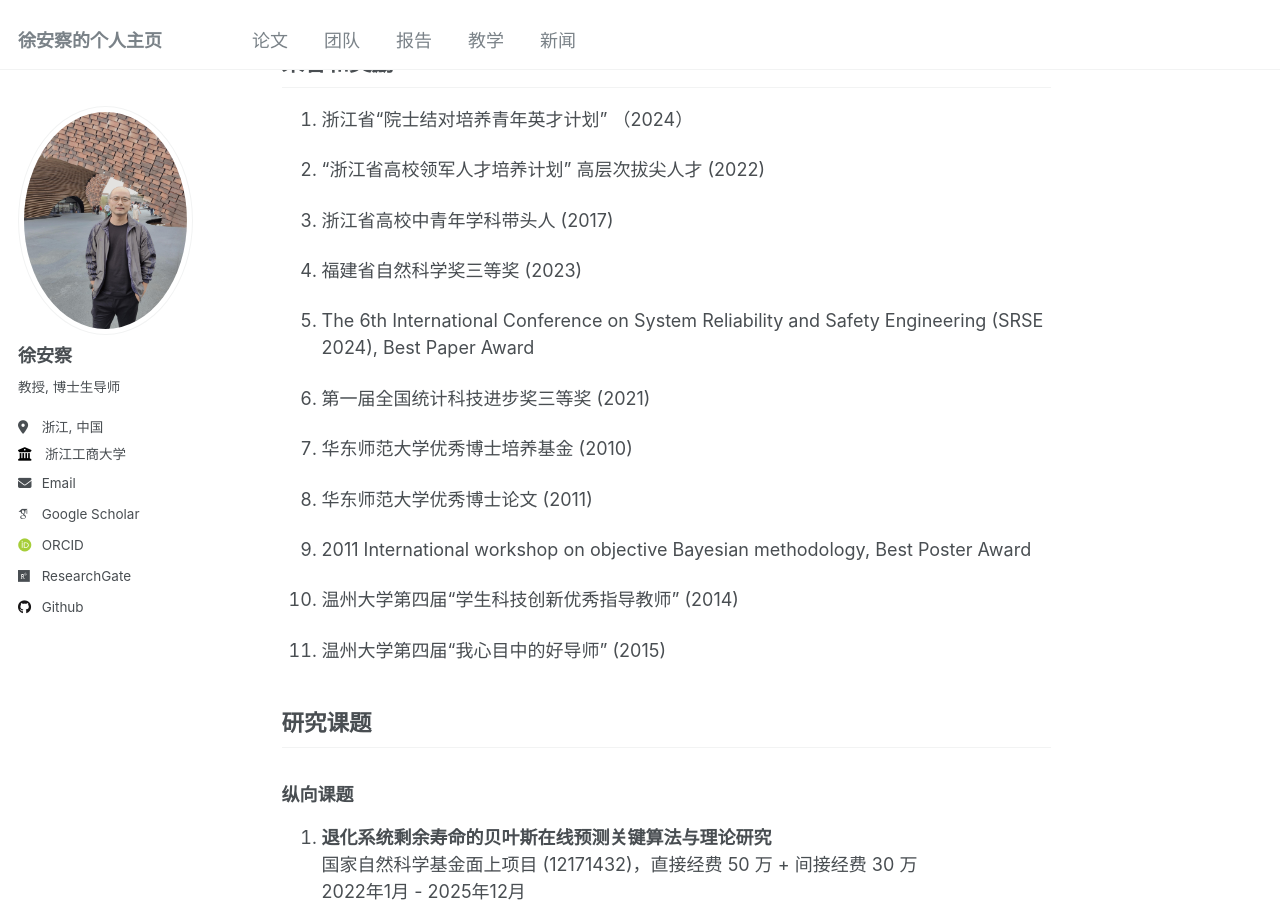
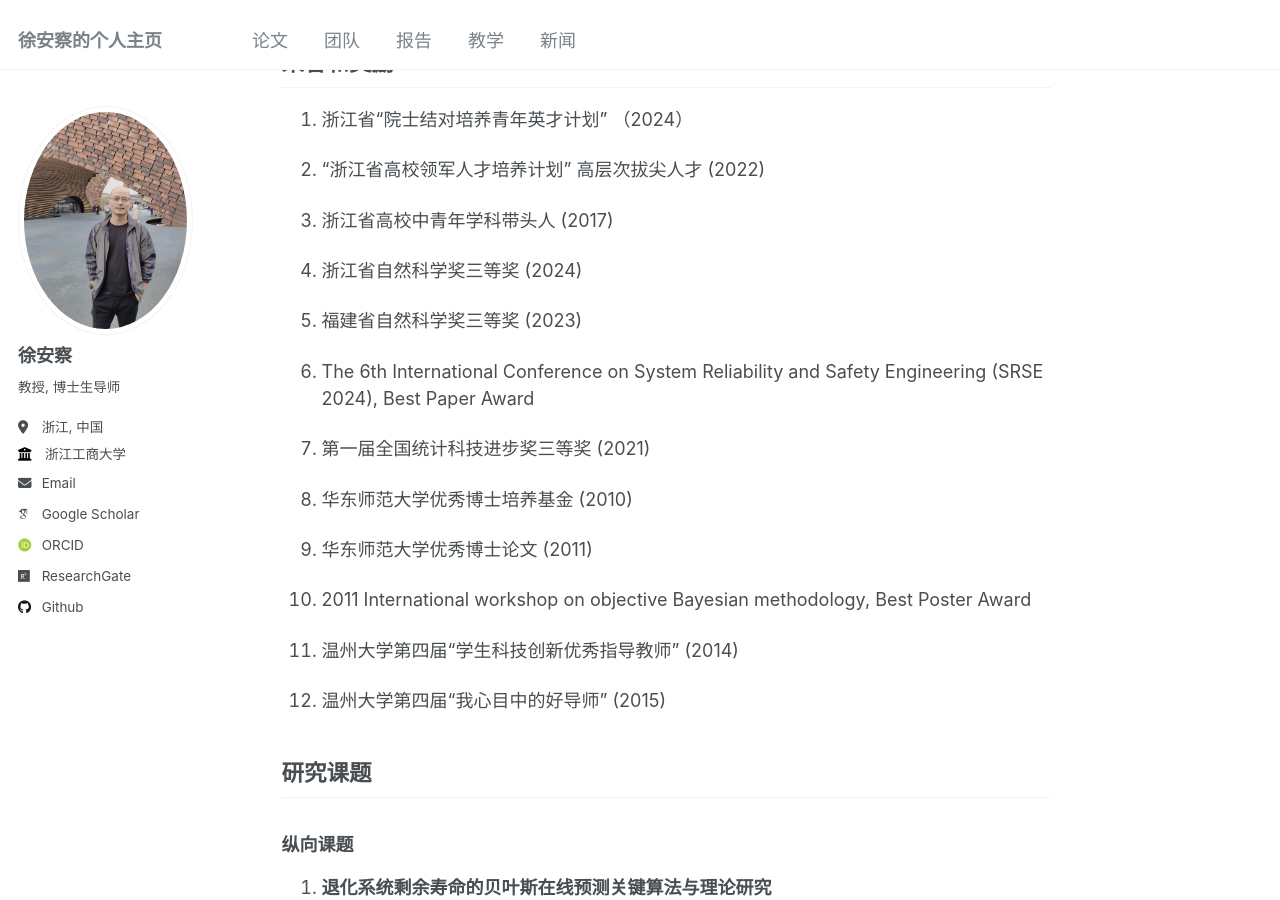
Before and after one commit to XU-ANCHA/XU-ANCHA.github.io, a Jekyll site: the page built from _pages/about.md, in a window 1280 px wide and 900 px high, scrolled down 1325 px. Built offline with Jekyll 4.4.1, drawn with Linux system fonts in a browser that asks for light colours; some web fonts are replaced; a script that is not in the unit is left out.

Commit message:
Update about.md

```diff
--- a/_pages/about.md
+++ b/_pages/about.md
@@ -54,6 +54,8 @@ Research Fellow, 新加坡国立大学
 1. “浙江省高校领军人才培养计划” 高层次拔尖人才 (2022)
 
 1. 浙江省高校中青年学科带头人 (2017)
+
+1. 浙江省自然科学奖三等奖 (2024)
 
 1. 福建省自然科学奖三等奖 (2023)
 
```
